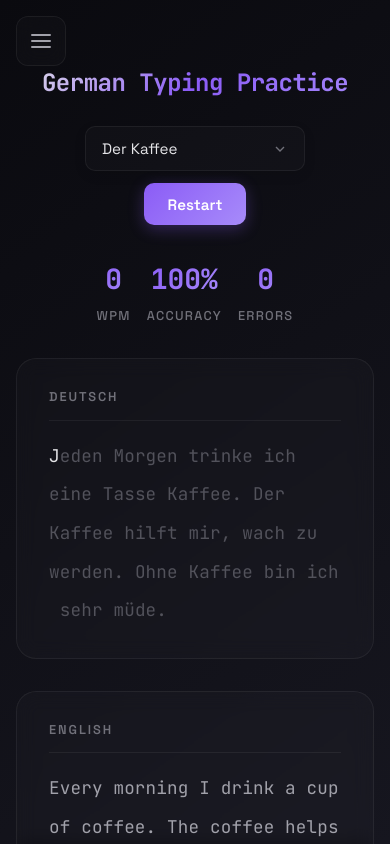
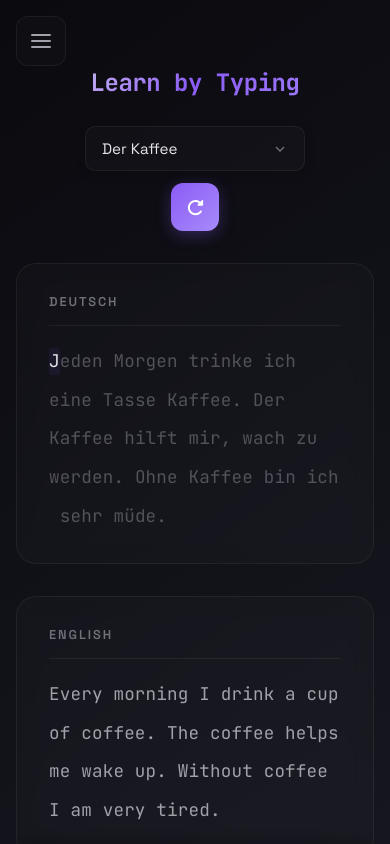
Before and after one commit to PedroSilva9/learn-by-typing, a React (Vite) app: page / in a window 390 px wide. Shown: the top 844 px of the page. Built offline with nearby package versions, Linux system fonts and the light colour scheme.

Commit message:
added stylelint config

```diff
--- a/src/App.css
+++ b/src/App.css
@@ -1,8 +1,8 @@
 @import url("https://fonts.googleapis.com/css2?family=JetBrains+Mono:wght@400;500;600;700&family=Space+Grotesk:wght@400;500;600;700&display=swap");
 
 * {
+  padding: 0;
   margin: 0;
-  padding: 0;
   box-sizing: border-box;
 }
 
@@ -13,17 +13,17 @@ body,
 }
 
 body {
-  font-family: "Space Grotesk", system-ui, -apple-system, sans-serif;
+  min-height: 100vh;
   background: linear-gradient(145deg, var(--bg-gradient-start) 0%, var(--bg-gradient-end) 100%);
   color: var(--text-primary);
+  font-family: "Space Grotesk", system-ui, -apple-system, sans-serif;
   line-height: 1.6;
-  min-height: 100vh;
 }
 
 .app-container {
+  position: relative;
   display: flex;
   min-height: 100vh;
-  position: relative;
 }
 
 /* Sidebar */
@@ -31,16 +31,16 @@ body {
   position: fixed;
   top: 0;
   left: 0;
-  width: 320px;
-  height: 100vh;
-  background: var(--sidebar-bg);
-  border-right: 1px solid var(--card-border);
-  transform: translateX(-100%);
-  transition: transform 0.3s cubic-bezier(0.4, 0, 0.2, 1);
   z-index: 100;
   display: flex;
   flex-direction: column;
+  width: 320px;
+  height: 100vh;
+  border-right: 1px solid var(--card-border);
+  background: var(--sidebar-bg);
   backdrop-filter: blur(20px);
+  transform: translateX(-100%);
+  transition: transform 0.3s cubic-bezier(0.4, 0, 0.2, 1);
 }
 
 .sidebar.open {
@@ -56,33 +56,33 @@ body {
 }
 
 .sidebar-header h2 {
+  color: var(--text-primary);
   font-size: 1.1rem;
   font-weight: 600;
-  color: var(--text-primary);
   letter-spacing: 0.02em;
 }
 
 .sidebar-close {
+  display: flex;
+  justify-content: center;
+  align-items: center;
+  padding: 0.5rem;
+  border: none;
+  border-radius: 8px;
   background: none;
-  border: none;
   color: var(--text-muted);
   cursor: pointer;
-  padding: 0.5rem;
-  border-radius: 8px;
   transition: all 0.2s ease;
-  display: flex;
-  align-items: center;
-  justify-content: center;
 }
 
 .sidebar-close:hover {
+  background: var(--card-bg);
   color: var(--text-primary);
-  background: var(--card-bg);
 }
 
 .sidebar-content {
+  flex: 1;
   padding: 1.5rem;
-  flex: 1;
   overflow-y: auto;
 }
 
@@ -91,23 +91,23 @@ body {
 }
 
 .setting-group h3 {
+  margin-bottom: 1rem;
+  color: var(--text-muted);
   font-size: 0.75rem;
   font-weight: 600;
-  color: var(--text-muted);
+  letter-spacing: 0.1em;
   text-transform: uppercase;
-  letter-spacing: 0.1em;
-  margin-bottom: 1rem;
 }
 
 .setting-toggle {
   display: flex;
   align-items: center;
   gap: 0.75rem;
-  cursor: pointer;
   padding: 0.75rem;
-  background: var(--card-bg);
   border: 1px solid var(--card-border);
   border-radius: 10px;
+  background: var(--card-bg);
+  cursor: pointer;
   transition: all 0.2s ease;
 }
 
@@ -120,25 +120,25 @@ body {
 }
 
 .toggle-switch {
+  position: relative;
+  flex-shrink: 0;
   width: 44px;
   height: 24px;
+  border-radius: 12px;
   background: var(--pending);
-  border-radius: 12px;
-  position: relative;
   transition: all 0.3s ease;
-  flex-shrink: 0;
 }
 
 .toggle-switch::after {
-  content: "";
   position: absolute;
   top: 3px;
   left: 3px;
   width: 18px;
   height: 18px;
+  border-radius: 50%;
   background: white;
-  border-radius: 50%;
   transition: all 0.3s ease;
+  content: "";
 }
 
 .setting-toggle input:checked + .toggle-switch {
@@ -151,23 +151,23 @@ body {
 }
 
 .setting-label {
+  color: var(--text-primary);
   font-size: 0.95rem;
   font-weight: 500;
-  color: var(--text-primary);
 }
 
 .setting-description {
+  margin-top: 0.75rem;
+  color: var(--text-muted);
   font-size: 0.8rem;
-  color: var(--text-muted);
-  margin-top: 0.75rem;
   line-height: 1.5;
 }
 
 .sidebar-overlay {
   position: fixed;
   inset: 0;
-  background: rgba(0, 0, 0, 0.5);
   z-index: 99;
+  background: rgb(0 0 0 / 50%);
   backdrop-filter: blur(4px);
 }
 
@@ -176,133 +176,104 @@ body {
   position: fixed;
   top: 1.5rem;
   left: 1.5rem;
-  background: var(--card-bg);
-  border: 1px solid var(--card-border);
-  color: var(--text-secondary);
-  padding: 0.75rem;
-  border-radius: 12px;
-  cursor: pointer;
-  transition: all 0.2s ease;
   z-index: 50;
   display: flex;
+  justify-content: center;
   align-items: center;
-  justify-content: center;
+  padding: 0.75rem;
+  border: 1px solid var(--card-border);
+  border-radius: 12px;
+  background: var(--card-bg);
+  color: var(--text-secondary);
+  cursor: pointer;
   backdrop-filter: blur(10px);
+  transition: all 0.2s ease;
 }
 
 .sidebar-toggle:hover {
-  color: var(--accent);
   border-color: var(--accent);
   box-shadow: 0 0 20px var(--accent-glow);
+  color: var(--accent);
 }
 
 /* Main App */
 .app {
+  display: flex;
+  flex: 1;
+  flex-direction: column;
+  max-width: 1400px;
   min-height: 100vh;
-  display: flex;
-  flex-direction: column;
   padding: 2rem;
   padding-left: 5rem;
-  max-width: 1400px;
   margin: 0 auto;
   cursor: text;
-  flex: 1;
 }
 
 /* Header */
 .header {
+  margin-bottom: 2rem;
   text-align: center;
-  margin-bottom: 2rem;
 }
 
 .header h1 {
-  font-family: "JetBrains Mono", monospace;
-  font-size: 2.25rem;
-  font-weight: 700;
+  margin-bottom: 1.5rem;
   background: linear-gradient(
     135deg,
     var(--text-primary) 0%,
     var(--accent) 50%,
     var(--accent-hover) 100%
   );
-  -webkit-background-clip: text;
+  background-clip: text;
+  font-family: "JetBrains Mono", monospace;
+  font-size: 2.25rem;
+  font-weight: 700;
+  letter-spacing: -0.02em;
   -webkit-text-fill-color: transparent;
-  background-clip: text;
-  margin-bottom: 1.5rem;
-  letter-spacing: -0.02em;
 }
 
 .controls {
   display: flex;
+  flex-wrap: wrap;
   justify-content: center;
   align-items: center;
   gap: 1rem;
-  flex-wrap: wrap;
 }
 
 .restart-btn {
+  display: inline-flex;
+  justify-content: center;
+  align-items: center;
+  width: 3rem;
+  height: 3rem;
+  padding: 0;
+  border: none;
+  border-radius: 12px;
   background: linear-gradient(135deg, var(--accent), var(--accent-hover));
+  box-shadow: 0 4px 16px var(--accent-glow);
   color: white;
-  border: none;
-  padding: 0.7rem 1.5rem;
-  border-radius: 10px;
+  font-family: inherit;
   font-size: 0.95rem;
   font-weight: 600;
-  font-family: inherit;
   cursor: pointer;
   transition: all 0.2s ease;
-  box-shadow: 0 4px 16px var(--accent-glow);
 }
 
 .restart-btn:hover {
+  box-shadow: 0 6px 24px var(--accent-glow);
   transform: translateY(-2px);
-  box-shadow: 0 6px 24px var(--accent-glow);
-}
-
-/* Stats */
-.stats {
-  display: flex;
-  justify-content: center;
-  gap: 3rem;
-  margin-bottom: 2rem;
-}
-
-.stat {
-  display: flex;
-  flex-direction: column;
-  align-items: center;
-  gap: 0.25rem;
-}
-
-.stat-value {
-  font-family: "JetBrains Mono", monospace;
-  font-size: 2.5rem;
-  font-weight: 700;
-  background: linear-gradient(135deg, var(--accent), var(--accent-hover));
-  -webkit-background-clip: text;
-  -webkit-text-fill-color: transparent;
-  background-clip: text;
-}
-
-.stat-label {
-  font-size: 0.8rem;
-  color: var(--text-muted);
-  text-transform: uppercase;
-  letter-spacing: 0.1em;
-  font-weight: 500;
 }
 
 /* Finished Banner */
 .finished-banner {
+  padding: 1rem 2rem;
+  margin-bottom: 2rem;
+  border-radius: 12px;
   background: linear-gradient(135deg, var(--correct), #059669);
+  box-shadow: 0 4px 20px rgb(16 185 129 / 30%);
   color: white;
-  padding: 1rem 2rem;
-  border-radius: 12px;
+  font-weight: 600;
   text-align: center;
-  font-weight: 600;
-  margin-bottom: 2rem;
   animation: pulse 2s infinite;
-  box-shadow: 0 4px 20px rgba(16, 185, 129, 0.3);
 }
 
 @keyframes pulse {
@@ -311,6 +282,7 @@ body {
     opacity: 1;
     transform: scale(1);
   }
+
   50% {
     opacity: 0.9;
     transform: scale(1.01);
@@ -320,33 +292,33 @@ body {
 /* Main Layout */
 .main {
   display: grid;
+  flex: 1;
+  gap: 2rem;
   grid-template-columns: 1fr 1fr;
-  gap: 2rem;
-  flex: 1;
 }
 
 .column {
-  background: var(--card-bg);
+  padding: 1.75rem 2rem;
   border: 1px solid var(--card-border);
   border-radius: 20px;
-  padding: 1.75rem 2rem;
+  background: var(--card-bg);
   backdrop-filter: blur(10px);
   transition: all 0.3s ease;
 }
 
 .column:hover {
-  border-color: rgba(255, 255, 255, 0.1);
+  border-color: rgb(255 255 255 / 10%);
 }
 
 .column h2 {
+  padding-bottom: 0.75rem;
+  margin-bottom: 1rem;
+  border-bottom: 1px solid var(--card-border);
+  color: var(--text-muted);
   font-size: 0.8rem;
   font-weight: 600;
-  color: var(--text-muted);
+  letter-spacing: 0.15em;
   text-transform: uppercase;
-  letter-spacing: 0.15em;
-  margin-bottom: 1rem;
-  padding-bottom: 0.75rem;
-  border-bottom: 1px solid var(--card-border);
 }
 
 .text-display {
@@ -372,12 +344,12 @@ body {
 }
 
 .word-gloss {
+  min-height: 1em;
+  margin-top: 0;
+  color: var(--text-muted);
   font-size: 0.65em;
-  color: var(--text-muted);
   line-height: 1;
-  margin-top: 0;
   text-align: center;
-  min-height: 1em;
 }
 
 .word-separator {
@@ -413,15 +385,15 @@ body {
 /* Cursor */
 .cursor {
   position: absolute;
-  left: 0;
   top: 15%;
   bottom: 15%;
+  left: 0;
+  z-index: -1;
   width: 100%;
+  border-radius: 4px;
   background: color-mix(in srgb, var(--cursor) 75%, transparent);
+  box-shadow: 0 0 12px var(--accent-glow);
   animation: blink 1s infinite;
-  border-radius: 4px;
-  box-shadow: 0 0 12px var(--accent-glow);
-  z-index: -1;
 }
 
 @keyframes blink {
@@ -429,6 +401,7 @@ body {
   45% {
     opacity: 1;
   }
+
   50%,
   100% {
     opacity: 0;
@@ -445,10 +418,10 @@ body {
 
 /* Footer */
 .footer {
+  padding-top: 1.5rem;
+  margin-top: 2rem;
+  border-top: 1px solid var(--card-border);
   text-align: center;
-  margin-top: 2rem;
-  padding-top: 1.5rem;
-  border-top: 1px solid var(--card-border);
 }
 
 .footer p {
@@ -457,7 +430,7 @@ body {
 }
 
 /* Responsive */
-@media (max-width: 900px) {
+@media (width <= 900px) {
   .app {
     padding: 1rem;
     padding-top: 4rem;
@@ -470,14 +443,6 @@ body {
 
   .header h1 {
     font-size: 1.5rem;
-  }
-
-  .stats {
-    gap: 1.5rem;
-  }
-
-  .stat-value {
-    font-size: 1.75rem;
   }
 
   .text-display {
@@ -498,13 +463,9 @@ body {
   }
 }
 
-@media (max-width: 500px) {
+@media (width <= 500px) {
   .controls {
     flex-direction: column;
     gap: 0.75rem;
   }
-
-  .stats {
-    gap: 1rem;
-  }
 }
--- a/src/App.tsx
+++ b/src/App.tsx
@@ -1,3 +1,5 @@
+import { faRotateRight } from '@fortawesome/free-solid-svg-icons'
+import { FontAwesomeIcon } from '@fortawesome/react-fontawesome'
 import { useCallback, useEffect, useRef, useState } from 'react'
 import { PassageSelector } from './components/PassageSelector'
 import { ThemeSelector } from './components/ThemeSelector'
@@ -9,12 +11,8 @@ function App() {
   const [activePassage, setActivePassage] = useState<Passage>(passages[0])
   const [typed, setTyped] = useState<string>('')
   const [strict, setStrict] = useState<boolean>(true)
-  const [showStats, setShowStats] = useState<boolean>(true)
   const [showWordGloss, setShowWordGloss] = useState<boolean>(false)
   const [sidebarOpen, setSidebarOpen] = useState<boolean>(false)
-  const [startTime, setStartTime] = useState<number | null>(null)
-  const [errors, setErrors] = useState<number>(0)
-  const [totalTyped, setTotalTyped] = useState<number>(0)
   const [finished, setFinished] = useState<boolean>(false)
 
   const inputRef = useRef<HTMLInputElement>(null)
@@ -23,9 +21,6 @@ function App() {
 
   const reset = useCallback(() => {
     setTyped('')
-    setStartTime(null)
-    setErrors(0)
-    setTotalTyped(0)
     setFinished(false)
     inputRef.current?.focus()
   }, [])
@@ -77,12 +72,6 @@ function App() {
     const expectedChar = targetText[currentIndex]
     const typedChar = e.key
 
-    if (startTime === null) {
-      setStartTime(Date.now())
-    }
-
-    setTotalTyped((prev) => prev + 1)
-
     if (typedChar === expectedChar) {
       const newTyped = typed + typedChar
       setTyped(newTyped)
@@ -91,7 +80,6 @@ function App() {
         setFinished(true)
       }
     } else {
-      setErrors((prev) => prev + 1)
       if (!strict) {
         const newTyped = typed + typedChar
         setTyped(newTyped)
@@ -102,19 +90,6 @@ function App() {
       }
     }
   }
-
-  const correctChars = typed.split('').filter((char, i) => char === targetText[i]).length
-  const elapsedMinutes = startTime ? (Date.now() - startTime) / 1000 / 60 : 0
-  const wpm = elapsedMinutes > 0 ? Math.round(correctChars / 5 / elapsedMinutes) : 0
-  const accuracy = totalTyped > 0 ? Math.round((correctChars / totalTyped) * 100) : 100
-
-  const [, setTick] = useState(0)
-  useEffect(() => {
-    if (startTime && !finished) {
-      const interval = setInterval(() => setTick((t) => t + 1), 500)
-      return () => clearInterval(interval)
-    }
-  }, [startTime, finished])
 
   const renderText = () => {
     const tokens: Array<
@@ -259,20 +234,6 @@ function App() {
             <label className="setting-toggle">
               <input
                 type="checkbox"
-                checked={showStats}
-                onChange={(e) => setShowStats(e.target.checked)}
-              />
-              <span className="toggle-switch"></span>
-              <span className="setting-label">Show Statistics</span>
-            </label>
-            <p className="setting-description">
-              {showStats
-                ? 'WPM, accuracy, and errors are visible.'
-                : 'Statistics are hidden for distraction-free typing.'}
-            </p>
-            <label className="setting-toggle">
-              <input
-                type="checkbox"
                 checked={showWordGloss}
                 onChange={(e) => setShowWordGloss(e.target.checked)}
               />
@@ -325,7 +286,7 @@ function App() {
         </button>
 
         <header className="header">
-          <h1>German Typing Practice</h1>
+          <h1>Learn by Typing</h1>
           <div className="controls">
             <PassageSelector
               passages={passages}
@@ -333,28 +294,11 @@ function App() {
               onSelect={setActivePassage}
             />
 
-            <button type="button" onClick={reset} className="restart-btn">
-              Restart
+            <button type="button" onClick={reset} className="restart-btn" aria-label="Restart">
+              <FontAwesomeIcon icon={faRotateRight} />
             </button>
           </div>
         </header>
-
-        {showStats && (
-          <div className="stats">
-            <div className="stat">
-              <span className="stat-value">{wpm}</span>
-              <span className="stat-label">WPM</span>
-            </div>
-            <div className="stat">
-              <span className="stat-value">{accuracy}%</span>
-              <span className="stat-label">Accuracy</span>
-            </div>
-            <div className="stat">
-              <span className="stat-value">{errors}</span>
-              <span className="stat-label">Errors</span>
-            </div>
-          </div>
-        )}
 
         {finished && <div className="finished-banner">Finished! Press Restart to try again.</div>}
 
--- a/src/index.css
+++ b/src/index.css
@@ -1,9 +1,9 @@
 @import url("https://fonts.googleapis.com/css2?family=Inter:wght@400;500;600;700&display=swap");
-@import "./themes.css";
+@import url("./themes.css");
 
 * {
+  padding: 0;
   margin: 0;
-  padding: 0;
   box-sizing: border-box;
 }
 
@@ -14,10 +14,10 @@ body,
 }
 
 body {
-  font-family: "Inter", system-ui, -apple-system, sans-serif;
+  min-height: 100vh;
+  margin: 0;
   background: linear-gradient(135deg, var(--bg-gradient-start) 0%, var(--bg-gradient-end) 100%);
   color: var(--text-primary);
+  font-family: Inter, system-ui, -apple-system, sans-serif;
   line-height: 1.6;
-  min-height: 100vh;
-  margin: 0;
 }
```
Also changed, not shown: package.json (+11 -0 lines), src/themes.css (+74 -73 lines), .stylelintrc.cjs (added), 1 other file (tests, documents, lock files or other folders).
